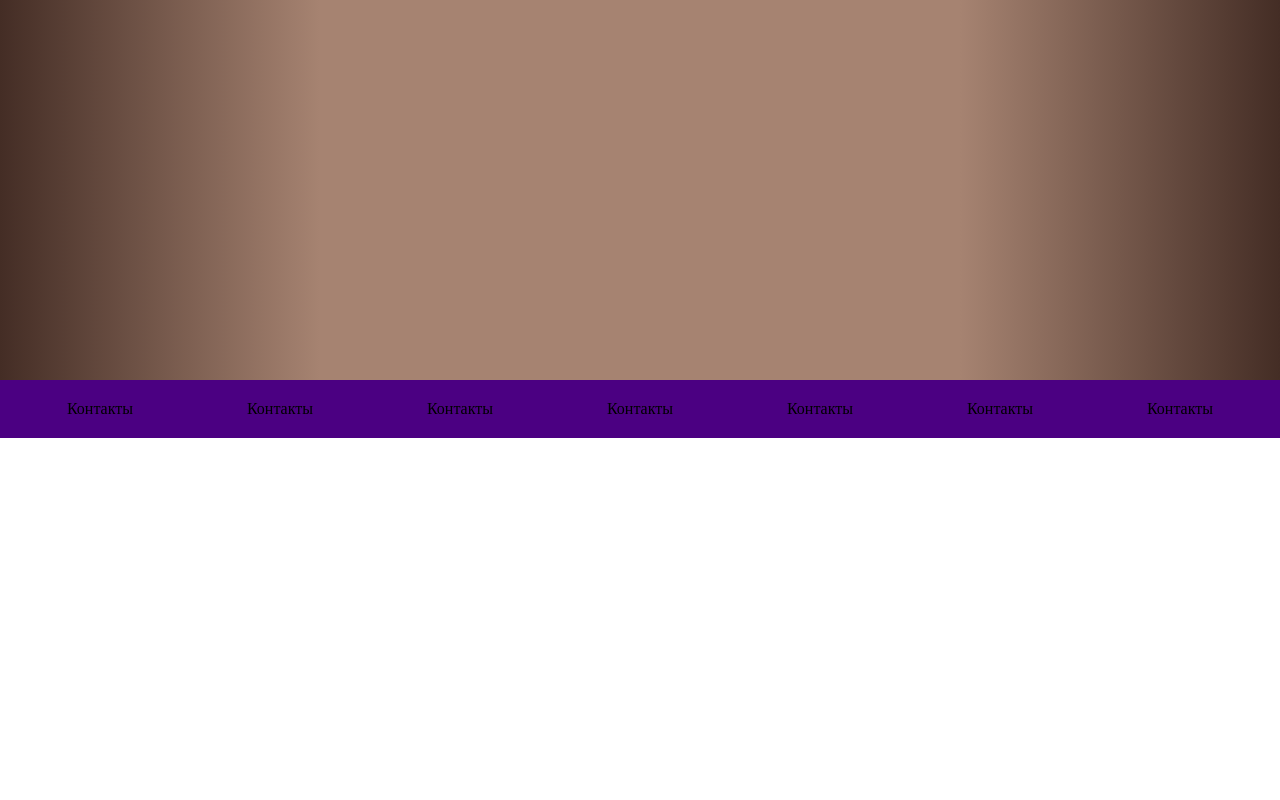
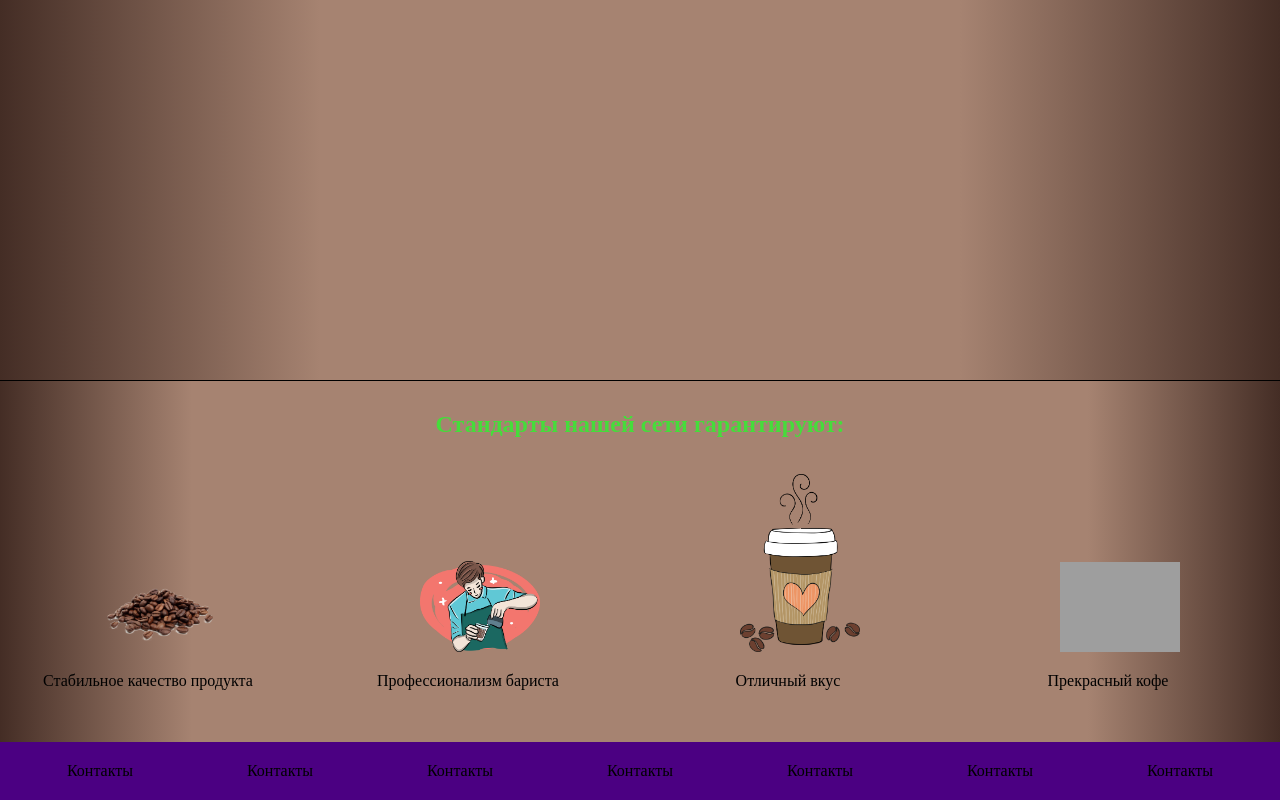
Before and after one commit to i-petr/coffee, a plain HTML site: page index.html in a window 1280 px wide. Shown: the part 1320-2120 px from the top of the page. Before the commit the page ends 1758 px from the top, so only its background shows below. Drawn offline with Linux system fonts and the light colour scheme; grey boxes are pictures that could not be loaded.

Commit message:
Добавила div и css

```diff
--- a/index.html
+++ b/index.html
@@ -30,6 +30,26 @@
                     <p>Мы предлагаем уникальное предложение - фиксированную цену на наш свежесваренный кофе всего за 7$ вместе с доставкой в любую точку города. Но это еще не все - мы гарантируем, что ваш кофе будет доставлен в срок, иначе мы предоставим вам второй кофе в подарок! Мы полагаем, что ваше время - это ценный ресурс, и поэтому мы стремимся предоставлять быструю и надежную доставку нашего кофе.</p>
                 </li>
             </ul>
+            </div>
+            <div class="vstavka">
+                <h2>Стандарты нашей сети гарантируют:</h2>
+                <ul>
+                    <li>
+                        <img src="coffee (3).png">
+                        <p>Стабильное качество продукта</p>
+                    </li>
+                    <li>
+                        <img src="coffee (2).png">
+                        <p>Профессионализм бариста</p>
+                    </li>
+                    <li>
+                        <img src="coffee.png">
+                        <p>Отличный вкус</p>
+                    </li>
+                    <li>
+                        <img src="coffee (1).png">
+                        <p>Прекрасный кофе</p>
+                    </li>
             </div>
             <footer class="podval">
                 <ul>
--- a/main.css
+++ b/main.css
@@ -4,3 +4,4 @@
 @import url(podval.css);
 @import url(modal.css);
 @import url(modal2.css);
+@import url(vstavka.css);
--- /dev/null
+++ b/vstavka.css
@@ -0,0 +1,41 @@
+.vstavka {
+    background-image: linear-gradient(90deg, var(--coffee-color), var(--coffee-color2) 15%, var(--coffee-color2) 85%, var(--coffee-color));
+    height: 100%;
+    padding-top: 10px;
+    padding-bottom: 20px;
+    text-align: center;
+    border-top: 1px solid black;
+}
+
+.vstavka h2 {
+    text-align: center;
+    font-size: 1.5em;
+    color:rgb(70, 220, 59);
+ }
+
+.vstavka ul {
+    display: flex;
+    margin: 0;
+    padding: 0;
+    flex-wrap: wrap;
+    justify-content: space-around;
+    align-items: baseline;
+
+}
+
+.vstavka li {
+    list-style-type: none;
+    margin: 1vh 0;
+    padding: 1vh;
+}
+
+.vstavka p {
+    text-indent: 15px;
+    text-align: center;
+    width: 250px;
+    margin-left: -39px;
+}
+
+.vstavka li img {
+    width: 120px;
+}
```
Also changed, not shown: coffee (2).png (added), coffee (3).png (added), coffee.png (added), 1 other file.
